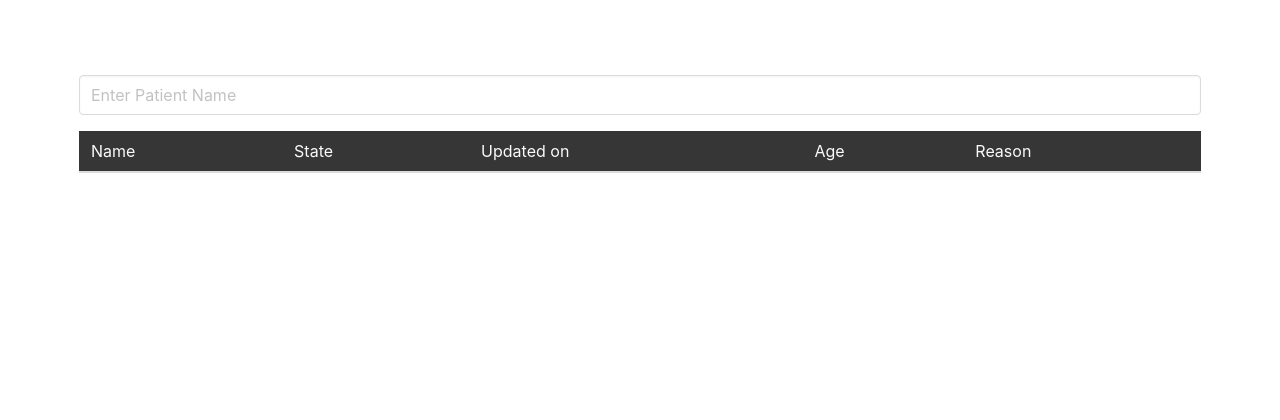
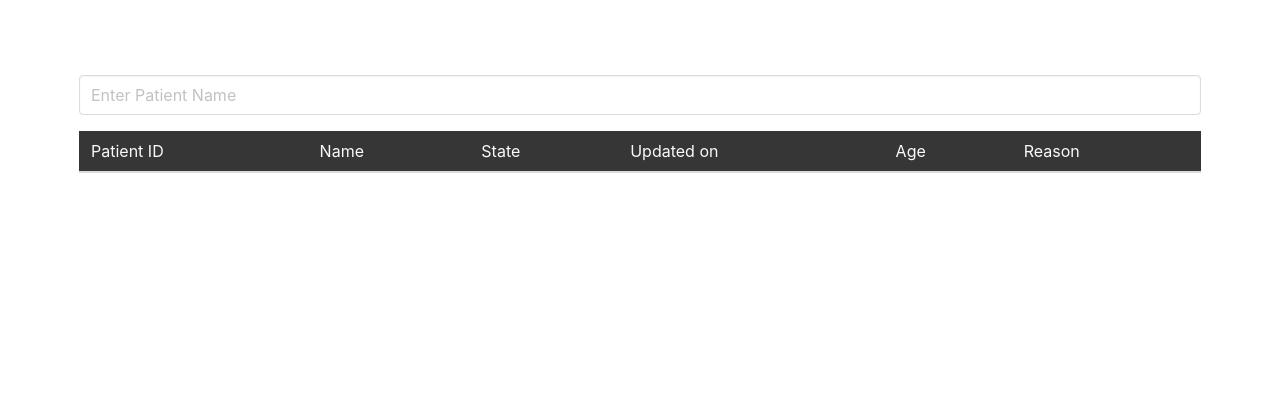
Before and after one commit to Rawnix/covid-19-tracker, a Flask app: page /search in a window 1280 px wide. Shown: the part 160-580 px from the top of the page. Run offline with Flask 2, Linux system fonts and the light colour scheme; some libraries are stand-ins or nearby versions.

Commit message:
Updated Search

```diff
--- a/Covid-Tracker-master/templates/search.html
+++ b/Covid-Tracker-master/templates/search.html
@@ -19,6 +19,7 @@
      <table class="table is-striped is-hoverable">
          <thead class="has-background-dark">
              <tr>
+                <td class="has-text-white-bis">Patient ID</td>
                  <td class="has-text-white-bis">Name</td>
                  <td class="has-text-white-bis">State</td>
                  <td class="has-text-white-bis">Updated on</td>
@@ -52,6 +53,7 @@
             for(var i = 0 ; i < data.length ; i++){
                 document.getElementById('appendArea').innerHTML += `
                 <tr>
+                    <td>${data[i][0]}</td>
                     <td>${data[i][1]}</td>
                     <td>${data[i][4]}</td>
                     <td>${data[i][3]}</td>
```
Also changed, not shown: Covid-Tracker-master/Database/db.sqlite3.
